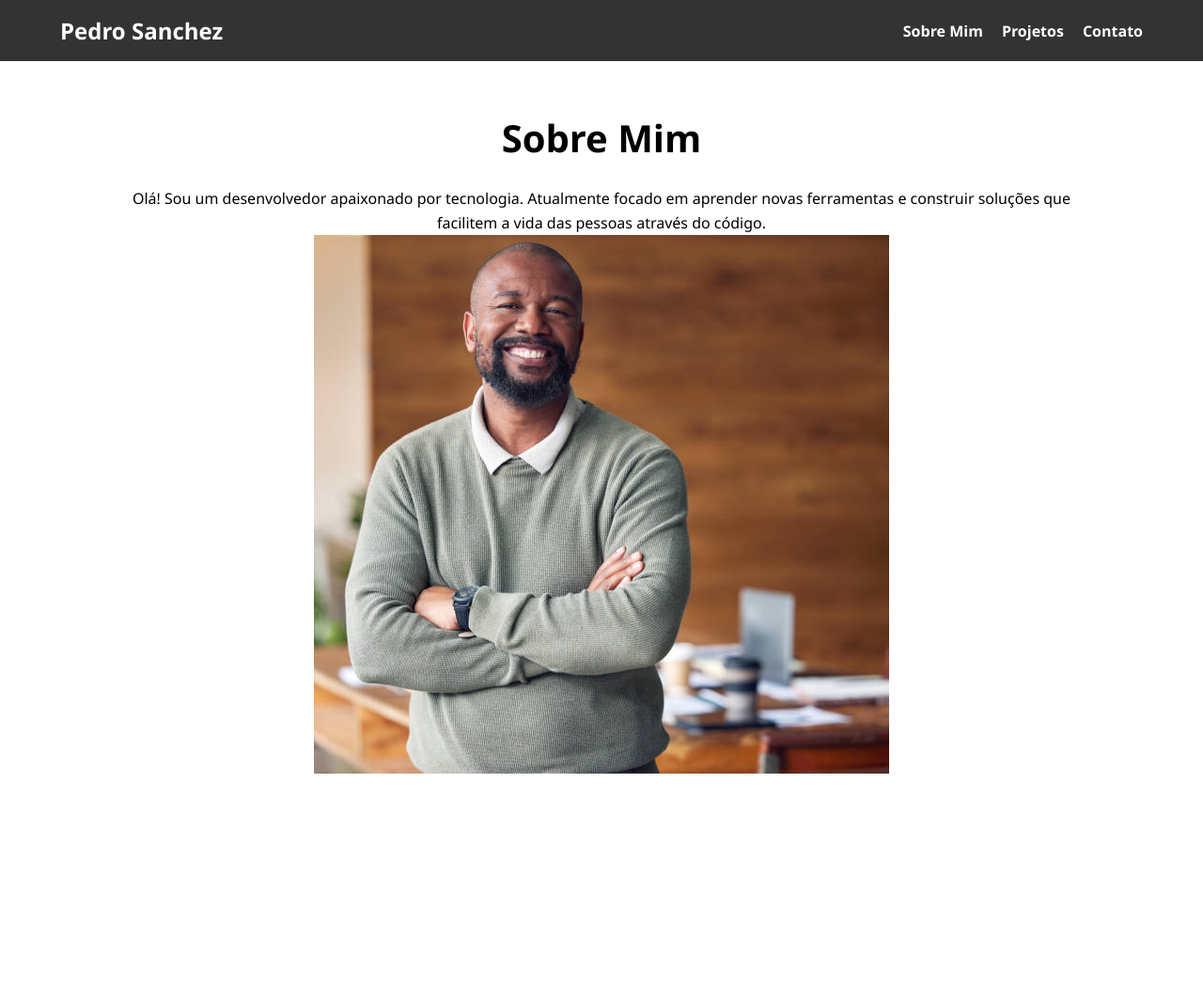
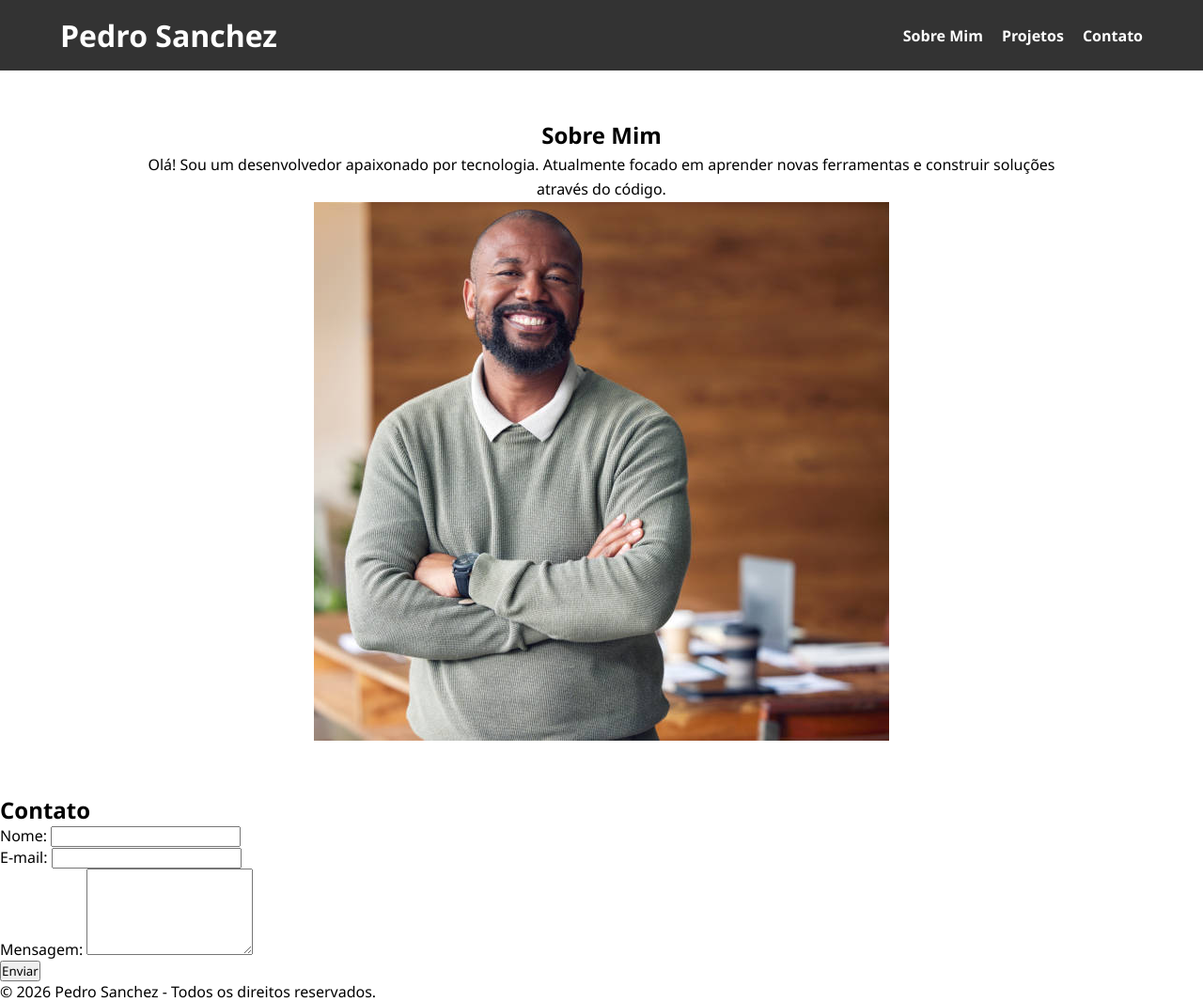
Before and after one commit to renPaiva-dev/avaliacao_pi_portfolio, a plain HTML site: page index.html in a window 1280 px wide. Shown: the whole page at 94% size. Before the commit the page ends 881 px from the top, so only its background shows below. Drawn offline with Linux system fonts and the light colour scheme.

Commit message:
feat: adiciona páginas de projetos e contato

```diff
--- a/index.html
+++ b/index.html
@@ -1,37 +1,108 @@
+<!-- index.html -->
+
 <!DOCTYPE html>
-<html lang="pt-br">
+<html lang="pt-BR">
 <head>
     <meta charset="UTF-8">
     <meta name="viewport" content="width=device-width, initial-scale=1.0">
     <title>Meu Portfólio</title>
+
     <link rel="stylesheet" href="css/style.css">
 </head>
+
 <body>
 
     <header>
         <div class="logo">
-            <h2>Pedro Sanchez</h2>
+            <h1>Pedro Sanchez</h1>
         </div>
+
         <nav>
             <ul class="nav-links">
-                <li><a href="#sobre">Sobre Mim</a></li>
-                <li><a href="#projetos">Projetos</a></li>
-                <li><a href="#contato">Contato</a></li>
+                <li>
+                    <a href="#sobre">Sobre Mim</a>
+                </li>
+
+                <li>
+                    <a href="projetos.html">Projetos</a>
+                </li>
+
+                <li>
+                    <a href="contato.html">Contato</a>
+                </li>
             </ul>
         </nav>
     </header>
 
     <main>
+
         <section id="sobre" class="about-section">
-            <h1>Sobre Mim</h1>
+            <h2>Sobre Mim</h2>
+
             <p>
                 Olá! Sou um desenvolvedor apaixonado por tecnologia.
-                Atualmente focado em aprender novas ferramentas e construir soluções
-                que facilitem a vida das pessoas através do código.
+                Atualmente focado em aprender novas ferramentas e
+                construir soluções através do código.
             </p>
-            <img src="img/pedro_sanchez.jpg" alt="Pedro Sanchez">
+
+            <img
+                src="img/pedro_sanchez.jpg"
+                alt="Foto de Pedro Sanchez"
+            >
         </section>
+
+        <section id="contato" class="contact-section">
+            <h2>Contato</h2>
+
+            <form action="#" method="post">
+
+                <div>
+                    <label for="nome">Nome:</label>
+
+                    <input
+                        type="text"
+                        id="nome"
+                        name="nome"
+                        required
+                    >
+                </div>
+
+                <div>
+                    <label for="email">E-mail:</label>
+
+                    <input
+                        type="email"
+                        id="email"
+                        name="email"
+                        required
+                    >
+                </div>
+
+                <div>
+                    <label for="mensagem">Mensagem:</label>
+
+                    <textarea
+                        id="mensagem"
+                        name="mensagem"
+                        rows="5"
+                        required
+                    ></textarea>
+                </div>
+
+                <button type="submit">
+                    Enviar
+                </button>
+
+            </form>
+        </section>
+
     </main>
+
+    <footer>
+        <p>
+            © 2026 Pedro Sanchez - Todos os direitos reservados.
+        </p>
+    </footer>
 
 </body>
 </html>
```
Also changed, not shown: contato.html (added, +154 -0 lines), projetos.html (+60 -1 lines).
